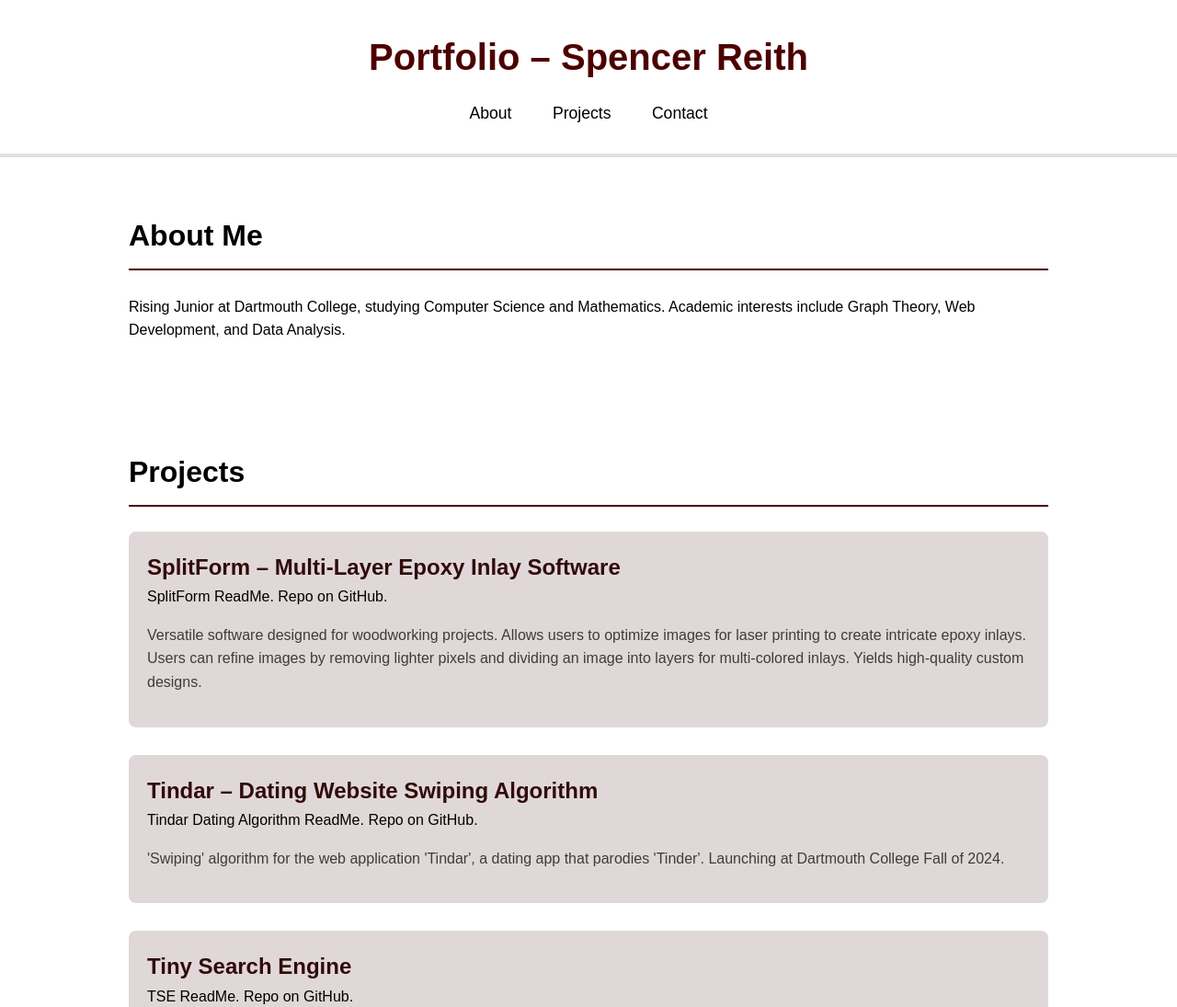
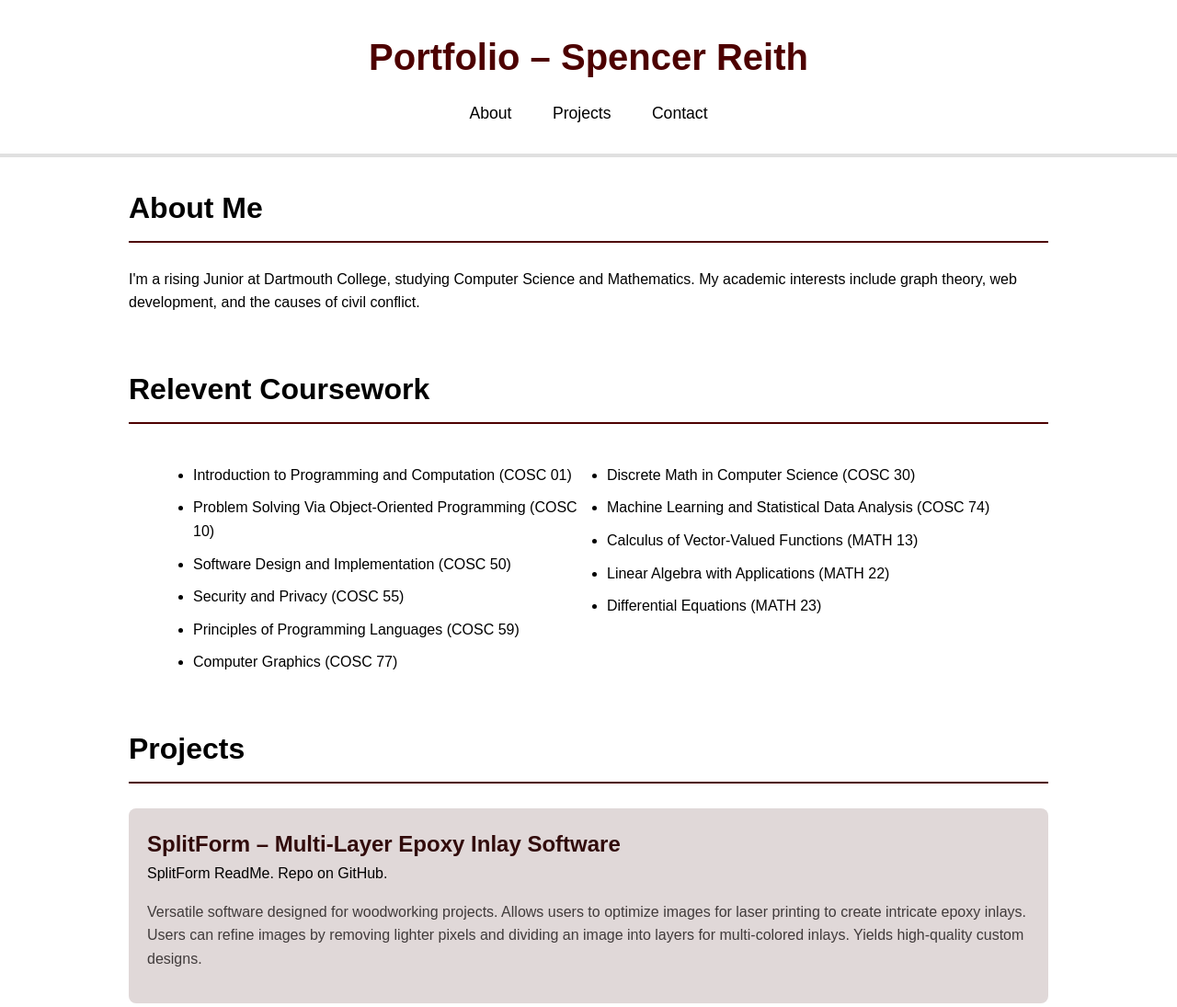
Before and after one commit to spencerReith/spencerreith.github.io, a plain HTML site: page index.html in a window 1280 px wide. Shown: the top 1095 px of the page at 92% size. Drawn offline with Linux system fonts and the light colour scheme.

Commit message:
coursework updates

```diff
--- a/index.html
+++ b/index.html
@@ -19,7 +19,31 @@
     </header>
     <section id="about">
         <h2>About Me</h2>
-        <p>Rising Junior at Dartmouth College, studying Computer Science and Mathematics. Academic interests include Graph Theory, Web Development, and Data Analysis.</p>
+        <p>I'm a rising Junior at Dartmouth College, studying Computer Science and Mathematics. My academic interests include graph theory, web development, and the causes of civil conflict.</p>
+    </section>
+    <section id="about">
+        <h2>Relevent Coursework</h2>
+        <div class="container">
+            <div class="column">
+                <ul>
+                    <li>Introduction to Programming and Computation (COSC 01)</li>
+                    <li>Problem Solving Via Object-Oriented Programming (COSC 10)</li>
+                    <li>Software Design and Implementation (COSC 50)</li>
+                    <li>Security and Privacy (COSC 55)</li>
+                    <li>Principles of Programming Languages (COSC 59)</li>
+                    <li>Computer Graphics (COSC 77)</li>
+                </ul>
+            </div>
+            <div class="column">
+                <ul>
+                    <li>Discrete Math in Computer Science (COSC 30)</li>
+                    <li>Machine Learning and Statistical Data Analysis (COSC 74)</li>
+                    <li>Calculus of Vector-Valued Functions (MATH 13)</li>
+                    <li>Linear Algebra with Applications (MATH 22)</li>
+                    <li>Differential Equations (MATH 23)</li>
+                </ul>
+            </div>
+        </div>
     </section>
     <section id="projects">
         <h2>Projects</h2>
@@ -37,12 +61,6 @@
             <p>'Swiping' algorithm for the web application 'Tindar', a dating app that parodies 'Tinder'. Launching at Dartmouth College Fall of 2024.</p>
         </div>
         <div class="project">
-            <h3>Tiny Search Engine</h3>
-            <a href="">TSE ReadMe.</a>
-            <a href="">Repo on GitHub.</a>
-            <p>Web crawling and indexing system designed to collect, organize and search web content. Contains three subsystems: a crawler, indexer, and querier for executing and ranking results of search queries.</p>
-        </div>
-        <div class="project">
             <h3>tmbr – Commodities Trading Programming Language</h3>
             <p>Programming language specifically designed for anaylzying commodity prices. Simple and intuitive syntax allows programmers to analyze historical data, optimize prediction algorithms, and predict futures prices.</p>
             <p>** In development **</p>
@@ -54,7 +72,14 @@
         <p>You can reach me via email at <a href="mailto:spencer.k.reith.26@dartmouth.edu">spencer.k.reith.26@dartmouth.edu</a>.</p>
     </section>
     <footer>
-        <p>&copy; 2024 – Spencer Reith</p>
+        <p id="footerTag">&copy; 2024 – Spencer Reith</p>
     </footer>
 </body>
 </html>
+<!--
+<div class="project">
+    <h3>Tiny Search Engine</h3>
+    <a href="">TSE ReadMe.</a>
+    <a href="">Repo on GitHub.</a>
+    <p>Web crawling and indexing system designed to collect, organize and search web content. Contains three subsystems: a crawler, indexer, and querier for executing and ranking results of search queries.</p>
+</div> -->
--- a/styles.css
+++ b/styles.css
@@ -51,7 +51,7 @@ nav ul li a {
 
 /* Section Styles */
 section {
-    padding: 40px 20px;
+    padding: 10px 20px;
     margin: 20px auto;
     max-width: 1000px;
     background-color: white;
@@ -93,3 +93,28 @@ footer {
     position: relative;
     width: 100%;
 }
+
+#footerTag {
+    color: white;
+}
+
+.container {
+    display: flex;
+    justify-content: space-between;
+    width: 90%;
+    margin: 0 auto;
+    color: black;
+}
+
+.column {
+    width: 100%;
+}
+
+ul {
+    list-style-type: disc;
+    padding-left: 20px;
+}
+
+li {
+    margin-bottom: 10px;
+}
```
